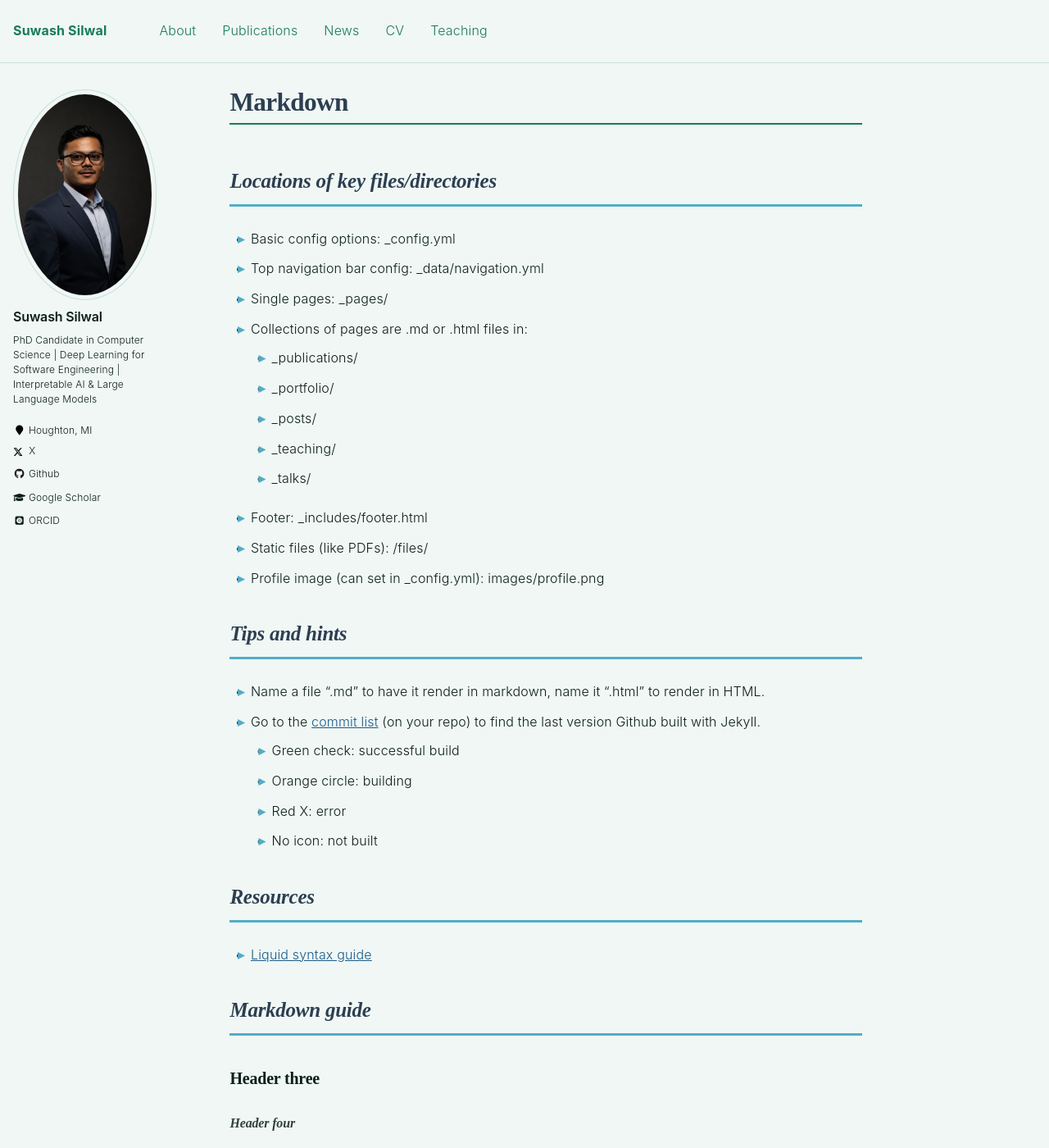
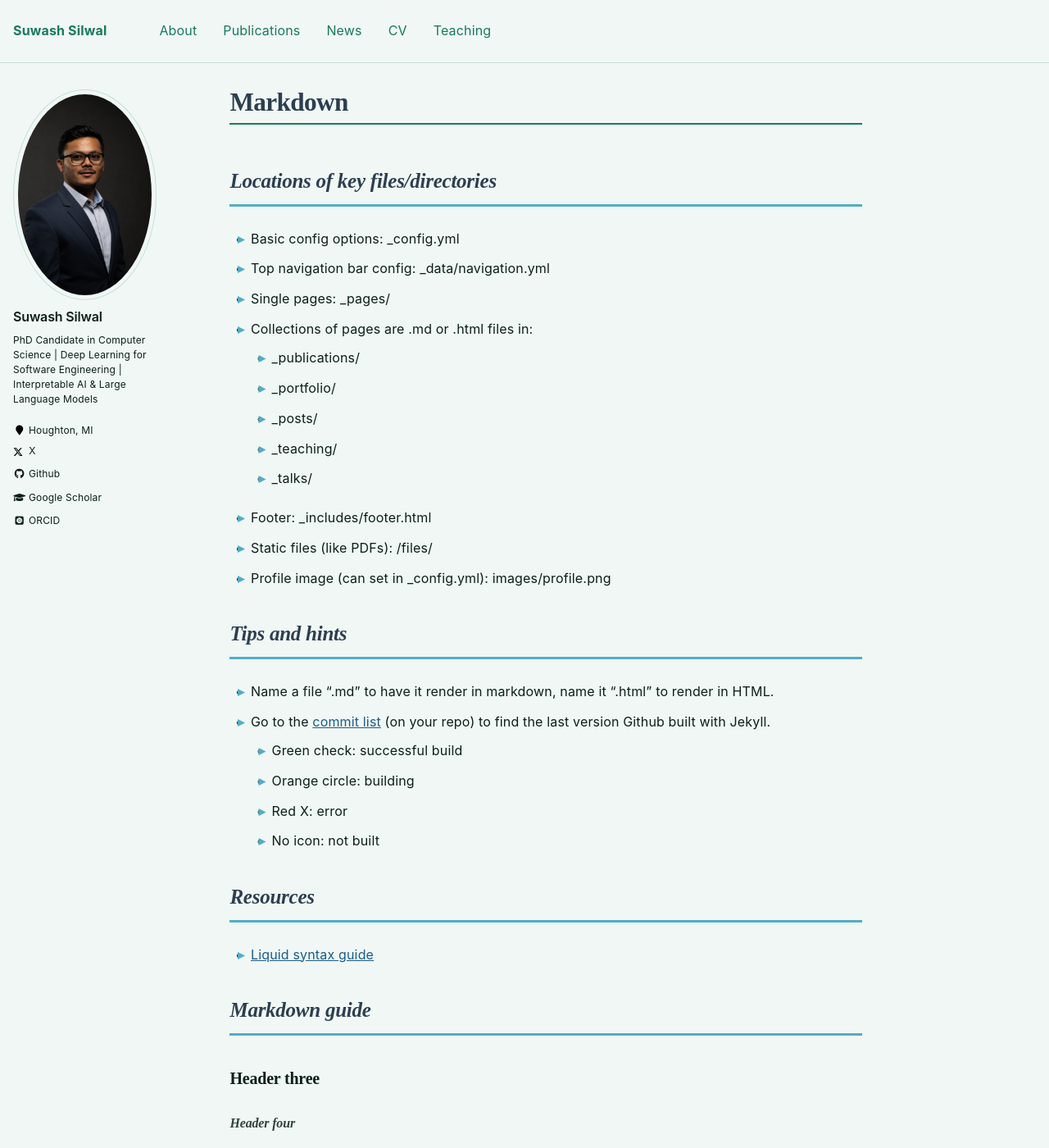
Before and after one commit to ssilwal050/ssilwal050.github.io, a Jekyll site: the page built from _pages/markdown.md, in a window 1280 px wide and 1400 px high. Shown: the whole window at 82% size. Built offline with Jekyll 4.4.1, drawn with Linux system fonts in a browser that asks for light colours; some web fonts are replaced.

Commit message:
font update

```diff
--- a/_sass/_base.scss
+++ b/_sass/_base.scss
@@ -22,7 +22,7 @@ body {
   padding-bottom: 9em;
   color: $text-color;
   font-family: $global-font-family;   /* Outfit */
-  font-weight: 300;
+  font-weight: 400;
   line-height: 1.75;
   background-color: $background-color;
   letter-spacing: 0.01em;
@@ -105,7 +105,7 @@ small, .small {
 
 p {
   margin-bottom: 1.4em;
-  font-weight: 300;
+  font-weight: 400;
   line-height: 1.8;
   font-family: $global-font-family; /* Outfit */
 }
@@ -261,7 +261,7 @@ ul, ol {
 ul li,
 ol li {
   margin-bottom: 0.45em;
-  font-weight: 300;
+  font-weight: 400;
   line-height: 1.7;
 }
 
@@ -314,7 +314,7 @@ tbody tr {
 td {
   padding: 0.65em 1em;
   vertical-align: top;
-  font-weight: 300;
+  font-weight: 400;
 }
 
 /* ==========================================================================
```
